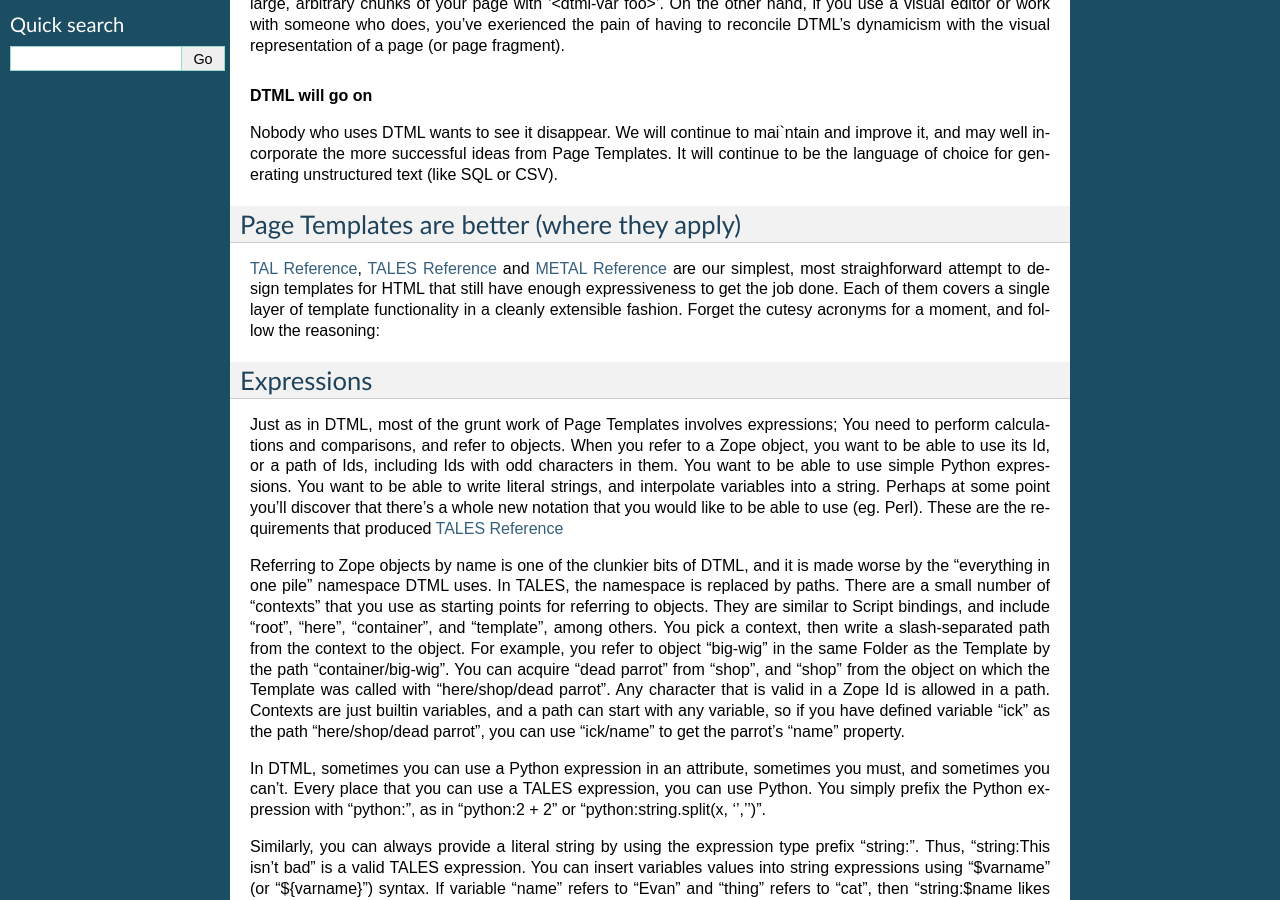
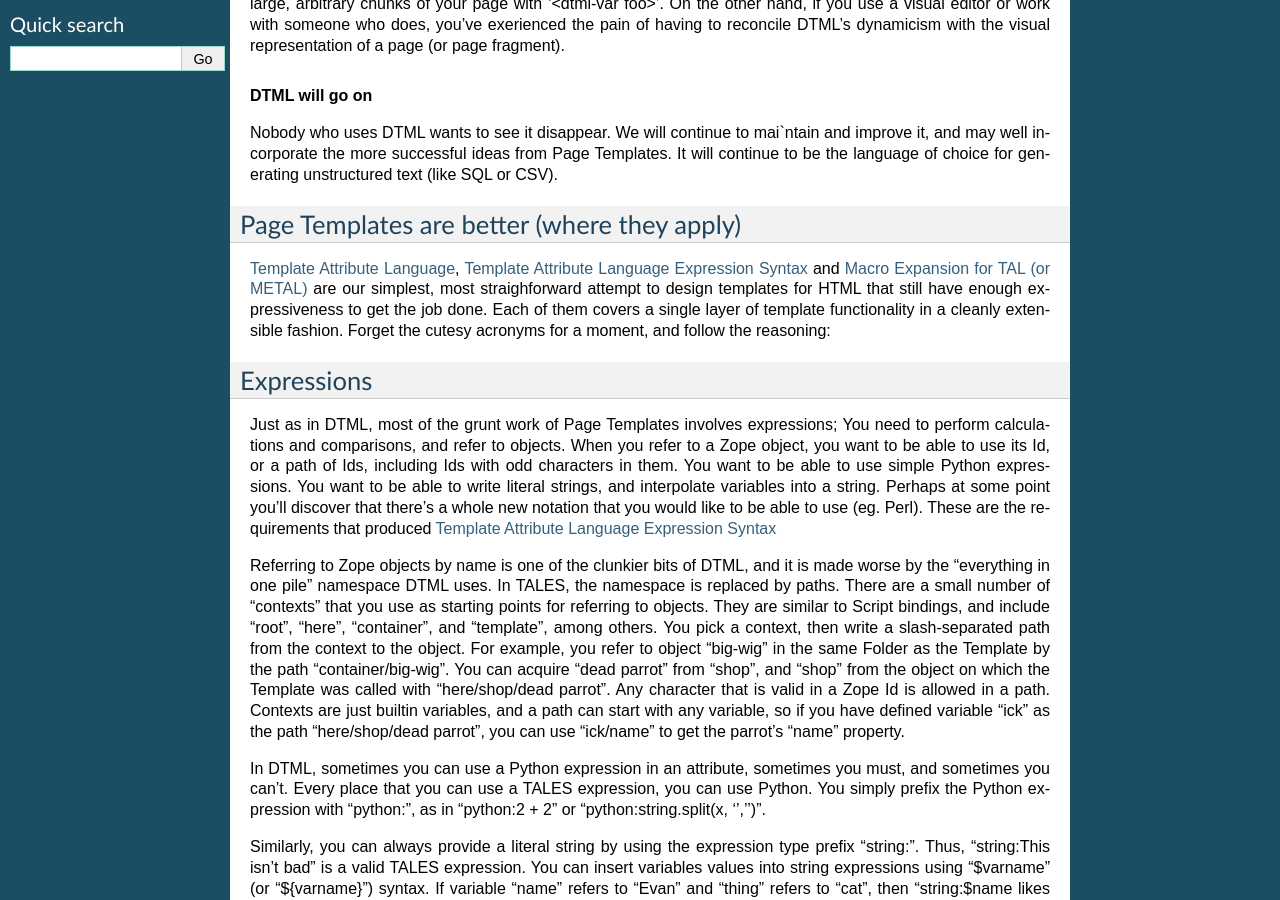
Before and after one commit to jamadden/zpt-docs, a Sphinx documentation site: the page built from docs/history/IntroductionForDTMLers.rst, in a window 1280 px wide and 900 px high, scrolled down 398 px. Built offline with Sphinx 7.4.7, drawn with Linux system fonts in a browser that asks for light colours; some of the changed text lies outside the part shown.

Commit message:
Better links in intro

```diff
--- a/docs/history/IntroductionForDTMLers.rst
+++ b/docs/history/IntroductionForDTMLers.rst
@@ -39,7 +39,7 @@
 Page Templates are better (where they apply)
 ============================================
 
-:doc:`../tal`, :doc:`../tales` and :doc:`../metal` are our simplest,
+:doc:`TAL`, :doc:`TALES` and :doc:`METAL` are our simplest,
 most straighforward attempt to design templates for HTML that still
 have enough expressiveness to get the job done. Each of them covers a
 single layer of template functionality in a cleanly extensible
@@ -57,7 +57,7 @@
 to be able to write literal strings, and interpolate variables into a
 string. Perhaps at some point you'll discover that there's a whole new
 notation that you would like to be able to use (eg. Perl). These are
-the requirements that produced :doc:`../tales`
+the requirements that produced :doc:`TALES`
 
 Referring to Zope objects by name is one of the clunkier bits of DTML,
 and it is made worse by the "everything in one pile" namespace DTML
@@ -213,7 +213,7 @@
 page, instead of as a little placeholder symbol. When they save it
 back to Zope, convert the sidebar back into a reference.
 
-:doc:`../metal` is the language that allows this sort of behavior. It
+:doc:`METAL` is the language that allows this sort of behavior. It
 is similar to TAL, in that it consists of tag attributes in an XML
 namespace. You can use it to define *macros*, by placing a
 'define-macro="name"' attribute on a tag that you want to re-use.
--- a/docs/history/METAL.rst
+++ b/docs/history/METAL.rst
@@ -26,6 +26,7 @@
 
 - :doc:`METALSpecification10` is implemented in Zope 2 and Zope 3.0.
 - :doc:`METALSpecification11` is implemented in Zope 3.1.
+- :doc:`../metal` is the current specification.
 
 Comments
 ========
```
